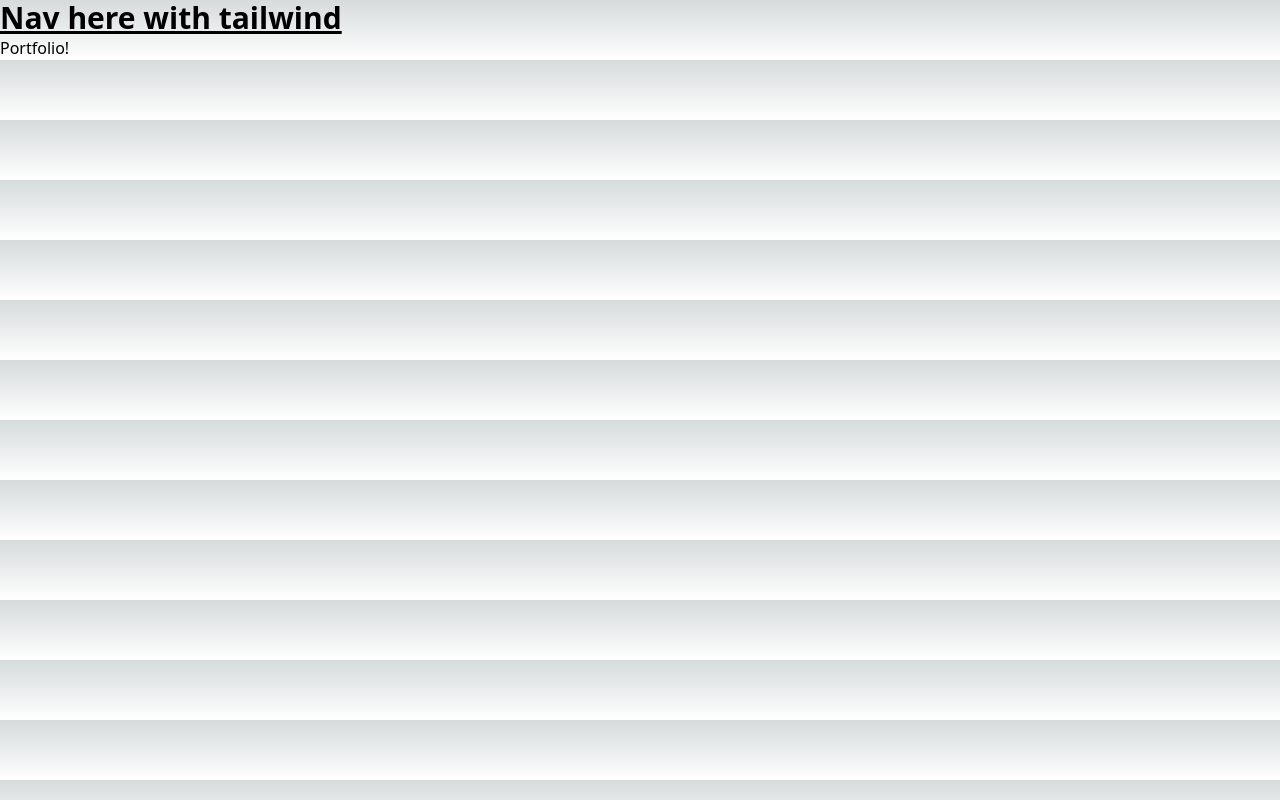
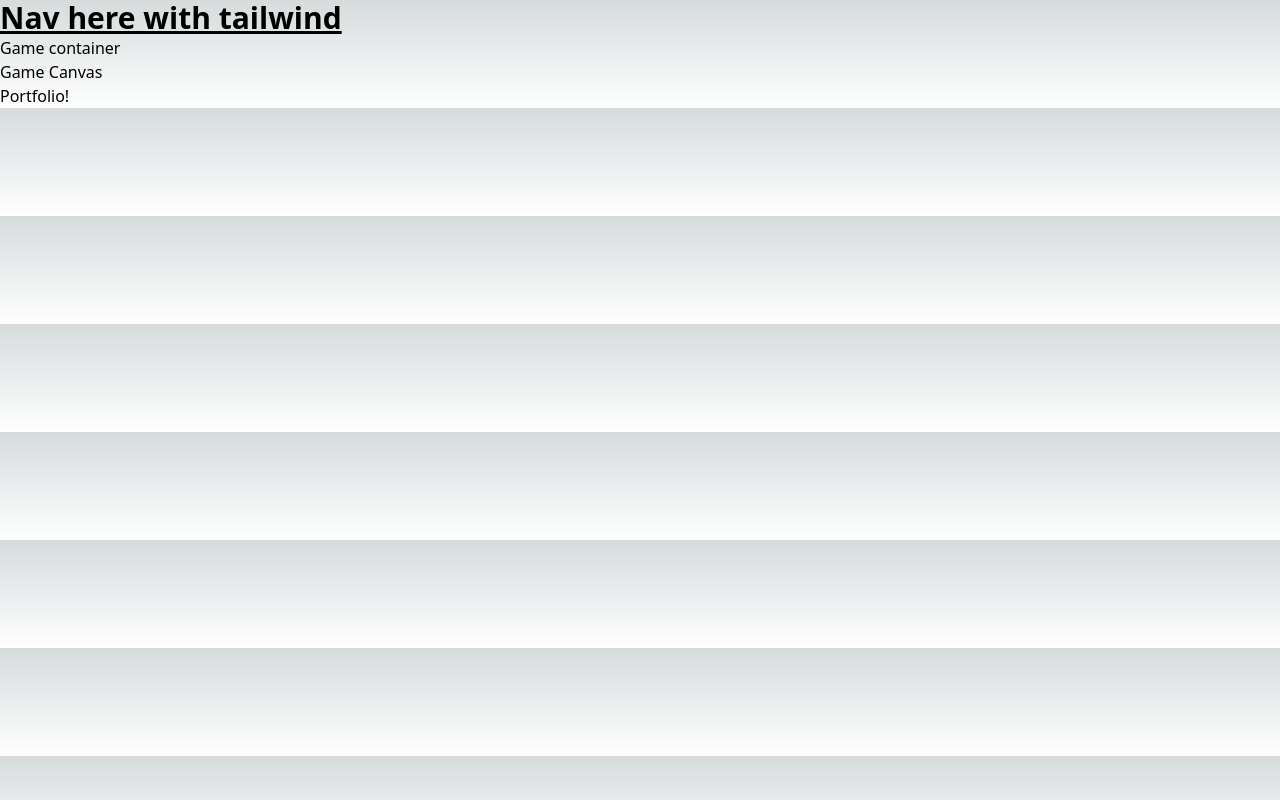
Before and after one commit to michaeljoepeterson/mjp-portfolio-next, a Next.js app: page / in a window 1280 px wide. Built offline with nearby package versions, Linux system fonts and the light colour scheme.

Commit message:
start figuring out general structure

```diff
--- /dev/null
+++ b/components/game/game-container.tsx
@@ -0,0 +1,12 @@
+import GameScreen from "./game-screen/game-screen";
+
+export const GameContainer = () => {
+    return (
+        <div>
+            Game container
+            <GameScreen />
+        </div>
+    )
+}
+
+export default GameContainer;
--- /dev/null
+++ b/components/game/game-screen/game-screen.tsx
@@ -0,0 +1,9 @@
+export const GameScreen = () => {
+    return (
+        <div>
+            Game Canvas
+        </div>
+    );
+}
+
+export default GameScreen;
--- /dev/null
+++ b/components/navbar/navbar.tsx
@@ -0,0 +1,11 @@
+export const Navbar = () => {
+    return (
+        <nav>
+          <p className="text-3xl font-bold underline">
+            Nav here with tailwind
+          </p>
+        </nav>
+    );
+}
+
+export default Navbar;
--- a/pages/_document.tsx
+++ b/pages/_document.tsx
@@ -1,3 +1,4 @@
+import Navbar from '@/components/navbar/navbar'
 import { Html, Head, Main, NextScript } from 'next/document'
 
 export default function Document() {
@@ -5,11 +6,7 @@ export default function Document() {
     <Html lang="en">
       <Head />
       <body>
-        <nav>
-          <p className="text-3xl font-bold underline">
-            Nav here with tailwind
-          </p>
-        </nav>
+        <Navbar />
         <Main />
         <NextScript />
       </body>
--- a/pages/index.tsx
+++ b/pages/index.tsx
@@ -1,5 +1,6 @@
 import Head from 'next/head'
 import { Inter } from 'next/font/google'
+import GameContainer from '@/components/game/game-container'
 
 const inter = Inter({ subsets: ['latin'] })
 
@@ -13,7 +14,10 @@ export default function Home() {
         <link rel="icon" href="/favicon.ico" />
       </Head>
       <main>
-        Portfolio!
+        <div className="main-container">
+          <GameContainer />
+          Portfolio!
+        </div>
       </main>
     </>
   )
```
